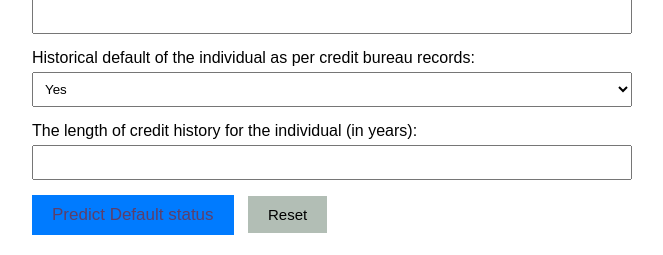
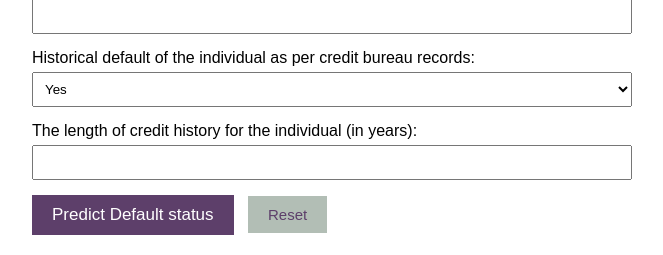
Before and after one commit to DEENA0503/default_risk_predictor, a Flask app: page / in a window 1280 px wide. Shown: the part 703-958 px from the top of the page, without its empty margins (308-971 px from the left). Run offline with Flask 3, Linux system fonts and the light colour scheme; parts of the project's set-up code (start-up, migrations or seed data) failed here and were passed over.

Commit message:
Update index.html

```diff
--- a/templates/index.html
+++ b/templates/index.html
@@ -147,8 +147,8 @@
             <label for="creditHistory">The length of credit history for the individual (in years):</label>
             <input type="number" id="creditHistory" name="creditHistory" min="0" max="50" required>
         </div>
-        <button type="submit" class="btn btn-primary mt-3" style="font-size: 17px; color: #5D3F6A;;">Predict Default status</button>
-        <a href="/" class="btn-reset" style="font-size: 15px;">Reset</a>
+        <button type="submit" class="btn btn-primary mt-3" style="font-size: 17px; background-color: #5D3F6A;;">Predict Default status</button>
+        <a href="/" class="btn-reset" style="font-size: 15px;color:#5D3F6A;">Reset</a>
     </form>
     <div class="result" id="result">
         {% if prediction %}
```
